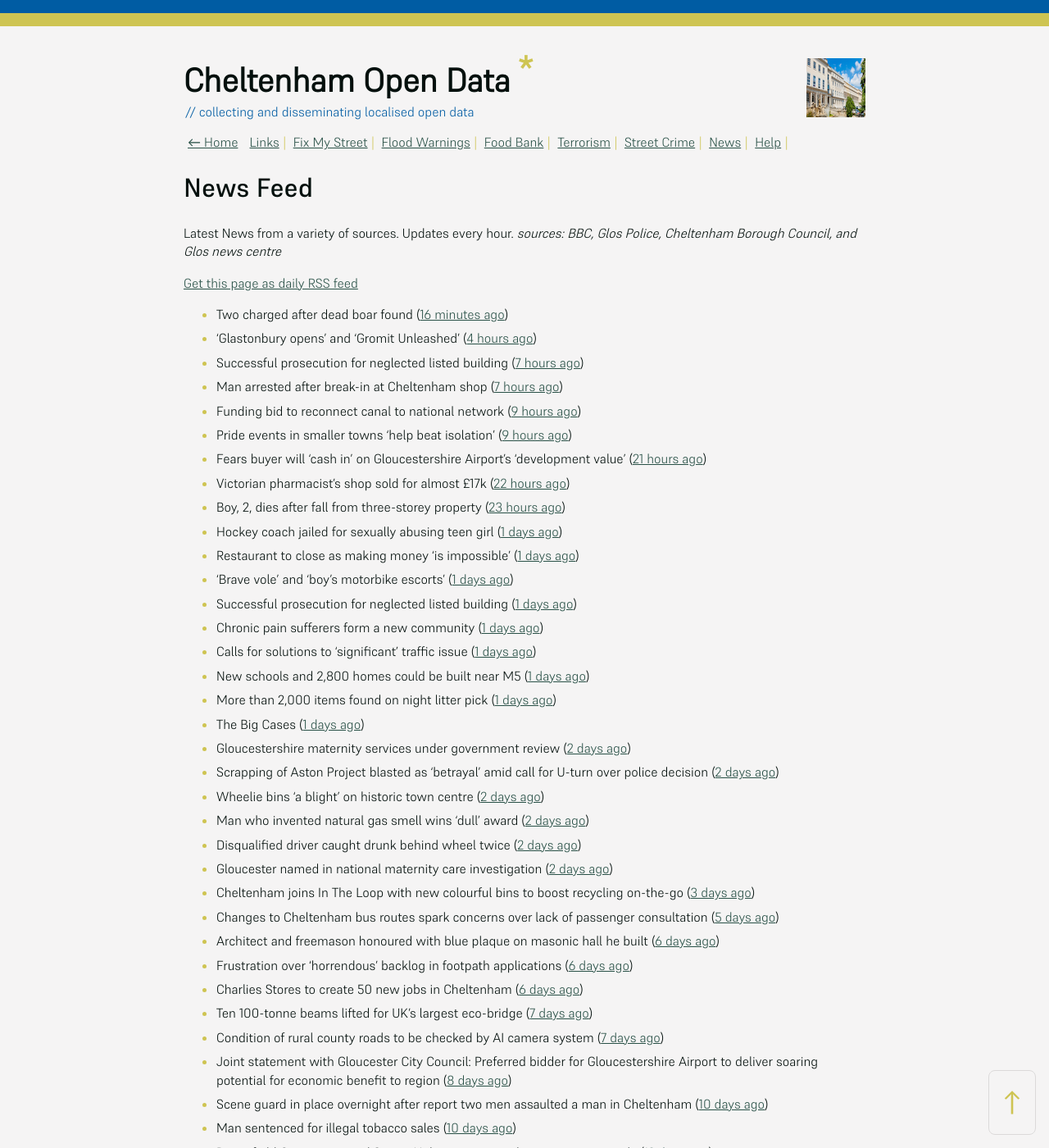
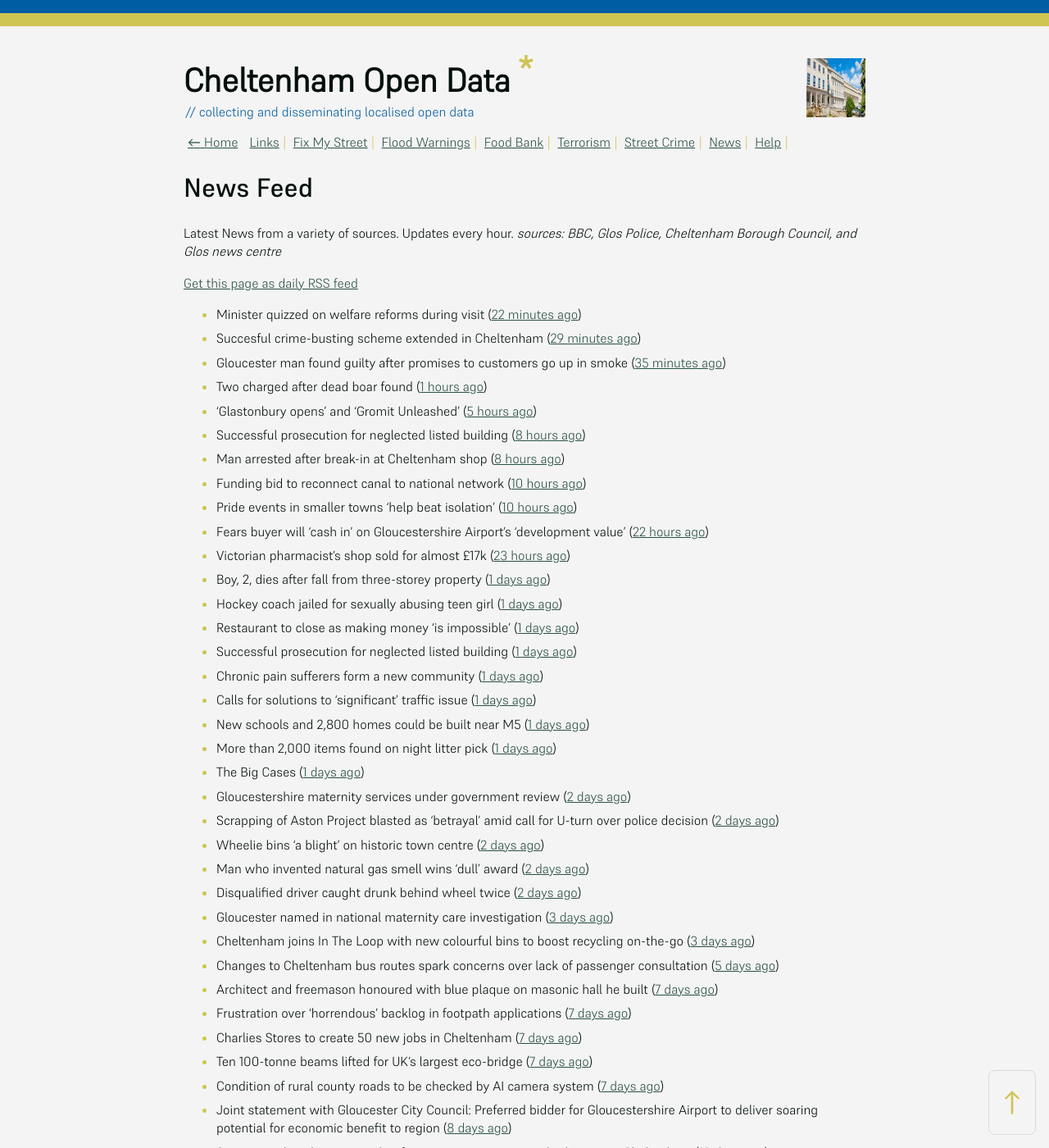
Before and after one commit to mat-0/cheltenham-open-data, a Jekyll site: the page built from _pages/news.md, in a window 1280 px wide and 1400 px high. Shown: the whole window at 82% size. Built offline with Jekyll 4.4.1, drawn with Linux system fonts in a browser that asks for light colours; some of the changed text lies outside the part shown.

Commit message:
Updated 2025-06-26 15:58:40

```diff
--- a/_pages/news.md
+++ b/_pages/news.md
@@ -12,18 +12,20 @@ _sources: BBC, Glos Police, Cheltenham Borough Council, and Glos news centre_
 [Get this page as daily RSS feed](/daily.rss)
 
 <!-- news_marker starts -->
-- Two charged after dead boar found ([16 minutes ago](https://www.bbc.com/news/articles/cwykjzgjyrno))
-- 'Glastonbury opens' and 'Gromit Unleashed' ([4 hours ago](https://www.bbc.com/news/articles/cx2g8xvd4qdo))
-- Successful prosecution for neglected listed building ([7 hours ago](https://gloucesternewscentre.co.uk/successful-prosecution-for-neglected-listed-building/))
-- Man arrested after break-in at Cheltenham shop ([7 hours ago](https://gloucesternewscentre.co.uk/man-arrested-after-break-in-at-cheltenham-shop/))
-- Funding bid to reconnect canal to national network ([9 hours ago](https://www.bbc.com/news/articles/cgmw1werzneo))
-- Pride events in smaller towns 'help beat isolation' ([9 hours ago](https://www.bbc.com/news/articles/c24v5vqj8dro))
-- Fears buyer will ‘cash in’ on Gloucestershire Airport’s ‘development value’ ([21 hours ago](https://gloucesternewscentre.co.uk/fears-buyer-will-cash-in-on-gloucestershire-airports-development-value/))
-- Victorian pharmacist's shop sold for almost £17k ([22 hours ago](https://www.bbc.com/news/articles/c3w41xw4ygwo))
-- Boy, 2, dies after fall from three-storey property ([23 hours ago](https://www.bbc.com/news/articles/crmvj3p192ko))
+- Minister quizzed on welfare reforms during visit ([22 minutes ago](https://www.bbc.com/news/articles/cd6g58we454o))
+- Succesful crime-busting scheme extended in Cheltenham ([29 minutes ago](https://gloucesternewscentre.co.uk/succesful-crime-busting-scheme-extended-in-cheltenham/))
+- Gloucester man found guilty after promises to customers go up in smoke ([35 minutes ago](https://gloucesternewscentre.co.uk/gloucester-man-found-guilty-after-promises-to-customers-go-up-in-smoke/))
+- Two charged after dead boar found ([1 hours ago](https://www.bbc.com/news/articles/cwykjzgjyrno))
+- 'Glastonbury opens' and 'Gromit Unleashed' ([5 hours ago](https://www.bbc.com/news/articles/cx2g8xvd4qdo))
+- Successful prosecution for neglected listed building ([8 hours ago](https://gloucesternewscentre.co.uk/successful-prosecution-for-neglected-listed-building/))
+- Man arrested after break-in at Cheltenham shop ([8 hours ago](https://gloucesternewscentre.co.uk/man-arrested-after-break-in-at-cheltenham-shop/))
+- Funding bid to reconnect canal to national network ([10 hours ago](https://www.bbc.com/news/articles/cgmw1werzneo))
+- Pride events in smaller towns 'help beat isolation' ([10 hours ago](https://www.bbc.com/news/articles/c24v5vqj8dro))
+- Fears buyer will ‘cash in’ on Gloucestershire Airport’s ‘development value’ ([22 hours ago](https://gloucesternewscentre.co.uk/fears-buyer-will-cash-in-on-gloucestershire-airports-development-value/))
+- Victorian pharmacist's shop sold for almost £17k ([23 hours ago](https://www.bbc.com/news/articles/c3w41xw4ygwo))
+- Boy, 2, dies after fall from three-storey property ([1 days ago](https://www.bbc.com/news/articles/crmvj3p192ko))
 - Hockey coach jailed for sexually abusing teen girl ([1 days ago](https://www.bbc.com/news/articles/c8rpk5m5en0o))
 - Restaurant to close as making money 'is impossible' ([1 days ago](https://www.bbc.com/news/articles/c307drj7zvjo))
-- 'Brave vole' and 'boy's motorbike escorts' ([1 days ago](https://www.bbc.com/news/articles/cjd23ne3pz3o))
 - Successful prosecution for neglected listed building ([1 days ago](https://www.cheltenham.gov.uk/news/article/3023/successful_prosecution_for_neglected_listed_building))
 - Chronic pain sufferers form a new community ([1 days ago](https://www.bbc.com/news/articles/cp82n1ez6z8o))
 - Calls for solutions to 'significant' traffic issue ([1 days ago](https://www.bbc.com/news/articles/czxe8l7xnvlo))
@@ -35,35 +37,33 @@ _sources: BBC, Glos Police, Cheltenham Borough Council, and Glos news centre_
 - Wheelie bins 'a blight' on historic town centre ([2 days ago](https://www.bbc.com/news/articles/cn86y7dq8yeo))
 - Man who invented natural gas smell wins 'dull' award ([2 days ago](https://www.bbc.com/news/articles/cpw74x57p8po))
 - Disqualified driver caught drunk behind wheel twice ([2 days ago](https://www.bbc.com/news/articles/c0k75jkm43zo))
-- Gloucester named in national maternity care investigation ([2 days ago](https://www.bbc.com/news/articles/c994x95yygyo))
+- Gloucester named in national maternity care investigation ([3 days ago](https://www.bbc.com/news/articles/c994x95yygyo))
 - Cheltenham joins In The Loop with new colourful bins to boost recycling on-the-go ([3 days ago](https://www.cheltenham.gov.uk/news/article/3022/cheltenham_joins_in_the_loop_with_new_colourful_bins_to_boost_recycling_on-the-go))
 - Changes to Cheltenham bus routes spark concerns over lack of passenger consultation ([5 days ago](https://gloucesternewscentre.co.uk/changes-to-cheltenham-bus-routes-spark-concerns-over-lack-of-passenger-consultation/))
-- Architect and freemason honoured with blue plaque on masonic hall he built ([6 days ago](https://gloucesternewscentre.co.uk/architect-and-freemason-honoured-with-blue-plaque-on-masonic-hall-he-built/))
-- Frustration over ‘horrendous’ backlog in footpath applications ([6 days ago](https://gloucesternewscentre.co.uk/frustration-over-horrendous-backlog-in-footpath-applications/))
-- Charlies Stores to create 50 new jobs in Cheltenham ([6 days ago](https://gloucesternewscentre.co.uk/charlies-stores-to-create-50-new-jobs-in-cheltenham/))
+- Architect and freemason honoured with blue plaque on masonic hall he built ([7 days ago](https://gloucesternewscentre.co.uk/architect-and-freemason-honoured-with-blue-plaque-on-masonic-hall-he-built/))
+- Frustration over ‘horrendous’ backlog in footpath applications ([7 days ago](https://gloucesternewscentre.co.uk/frustration-over-horrendous-backlog-in-footpath-applications/))
+- Charlies Stores to create 50 new jobs in Cheltenham ([7 days ago](https://gloucesternewscentre.co.uk/charlies-stores-to-create-50-new-jobs-in-cheltenham/))
 - Ten 100-tonne beams lifted for UK’s largest eco-bridge ([7 days ago](https://www.bbc.co.uk/sounds/play/p0lk57bp))
 - Condition of rural county roads to be checked by AI camera system ([7 days ago](https://gloucesternewscentre.co.uk/condition-of-rural-county-roads-to-be-checked-by-ai-camera-system/))
 - Joint statement with Gloucester City Council: Preferred bidder for Gloucestershire Airport to deliver soaring potential for economic benefit to region ([8 days ago](https://www.cheltenham.gov.uk/news/article/3021/joint_statement_with_gloucester_city_council_preferred_bidder_for_gloucestershire_airport_to_deliver_soaring_potential_for_economic_benefit_to_region))
 - Scene guard in place overnight after report two men assaulted a man in Cheltenham ([10 days ago](https://gloucesternewscentre.co.uk/scene-guard-in-place-overnight-after-report-two-men-assaulted-a-man-in-cheltenham/))
 - Man sentenced for illegal tobacco sales ([10 days ago](https://gloucesternewscentre.co.uk/man-sentenced-for-illegal-tobacco-sales/))
-- Petersfield Community and Sports Hub set to strengthen community pride ([12 days ago](https://gloucesternewscentre.co.uk/petersfield-community-and-sports-hub-set-to-strengthen-community-pride/))
+- Petersfield Community and Sports Hub set to strengthen community pride ([13 days ago](https://gloucesternewscentre.co.uk/petersfield-community-and-sports-hub-set-to-strengthen-community-pride/))
 - Petersfield Community and Sports Hub set to strengthen community pride in Cheltenham ([13 days ago](https://www.cheltenham.gov.uk/news/article/3020/petersfield_community_and_sports_hub_set_to_strengthen_community_pride_in_cheltenham))
 - Football club revamp and community hub a step closer to reality ([14 days ago](https://gloucesternewscentre.co.uk/football-club-revamp-and-community-hub-a-step-closer-to-reality/))
 - Removal of ‘tatty tents’ outside 131 Promenade welcomed ([14 days ago](https://gloucesternewscentre.co.uk/removal-of-tatty-tents-outside-131-promenade-welcomed/))
-- Concerns poor state of running track is contributing to injuries ([14 days ago](https://gloucesternewscentre.co.uk/concerns-poor-state-of-running-track-is-contributing-to-injuries/))
-- Hospice grounds in full bloom for popular open gardens event ([15 days ago](https://gloucesternewscentre.co.uk/hospice-grounds-in-full-bloom-for-popular-open-gardens-event/))
-- Shire Hall Lib Dems urged to reopen Cheltenham’s Swindon Road tip ([16 days ago](https://gloucesternewscentre.co.uk/shire-hall-lib-dems-urged-to-reopen-cheltenhams-swindon-road-tip/))
-- Funding for Cheltenham sports community hub set for approval ([16 days ago](https://gloucesternewscentre.co.uk/funding-for-cheltenham-sports-community-hub-set-for-approval/))
+- Concerns poor state of running track is contributing to injuries ([15 days ago](https://gloucesternewscentre.co.uk/concerns-poor-state-of-running-track-is-contributing-to-injuries/))
+- Hospice grounds in full bloom for popular open gardens event ([16 days ago](https://gloucesternewscentre.co.uk/hospice-grounds-in-full-bloom-for-popular-open-gardens-event/))
+- Shire Hall Lib Dems urged to reopen Cheltenham’s Swindon Road tip ([17 days ago](https://gloucesternewscentre.co.uk/shire-hall-lib-dems-urged-to-reopen-cheltenhams-swindon-road-tip/))
+- Funding for Cheltenham sports community hub set for approval ([17 days ago](https://gloucesternewscentre.co.uk/funding-for-cheltenham-sports-community-hub-set-for-approval/))
 - Man ‘alarmed’ to find home included ‘without consent’ in 4000-house plan near M5 ([19 days ago](https://gloucesternewscentre.co.uk/man-alarmed-to-find-home-included-without-consent-in-4000-house-plan-near-m5/))
 - Cheltenham celebrates 10 years of prestigious Purple Flag ([20 days ago](https://www.cheltenham.gov.uk/news/article/3019/cheltenham_celebrates_10_years_of_prestigious_purple_flag))
 - Reshaping Cheltenham’s future with latest cabinet portfolio announcements ([20 days ago](https://www.cheltenham.gov.uk/news/article/3018/reshaping_cheltenhams_future_with_latest_cabinet_portfolio_announcements))
-- Cheltenham and Tewkesbury planners blasted for ‘caring more about bats than police’ in Elms Park decision ([20 days ago](https://gloucesternewscentre.co.uk/cheltenham-and-tewkesbury-planners-blasted-for-caring-more-about-bats-than-police-in-elms-park-decision/))
-- Gloucestershire Constabulary supports National Police Chiefs’ Council’s 2Wheel Operation ([20 days ago](https://gloucesternewscentre.co.uk/gloucestershire-constabulary-supports-national-police-chiefs-councils-2wheel-operation/))
-- Decision on tapas bar which wants people to ‘enjoy good food and nice wine’ ([20 days ago](https://gloucesternewscentre.co.uk/decision-on-tapas-bar-which-wants-people-to-enjoy-good-food-and-nice-wine/))
+- Cheltenham and Tewkesbury planners blasted for ‘caring more about bats than police’ in Elms Park decision ([21 days ago](https://gloucesternewscentre.co.uk/cheltenham-and-tewkesbury-planners-blasted-for-caring-more-about-bats-than-police-in-elms-park-decision/))
+- Gloucestershire Constabulary supports National Police Chiefs’ Council’s 2Wheel Operation ([21 days ago](https://gloucesternewscentre.co.uk/gloucestershire-constabulary-supports-national-police-chiefs-councils-2wheel-operation/))
+- Decision on tapas bar which wants people to ‘enjoy good food and nice wine’ ([21 days ago](https://gloucesternewscentre.co.uk/decision-on-tapas-bar-which-wants-people-to-enjoy-good-food-and-nice-wine/))
 - Development consent granted for M5 Junction 10 Improvements Scheme ([21 days ago](https://gloucesternewscentre.co.uk/development-consent-granted-for-m5-junction-10-improvements-scheme/))
-- £25k cash boost for much-loved Cheltenham Playhouse ([22 days ago](https://gloucesternewscentre.co.uk/25k-cash-boost-for-much-loved-cheltenham-playhouse/))
 - £25k cash boost for much-loved Cheltenham Playhouse ([23 days ago](https://www.cheltenham.gov.uk/news/article/3017/25k_cash_boost_for_much-loved_cheltenham_playhouse))
-- Neighbourhood Watch encourages people to join to deter crime ([24 days ago](https://gloucesternewscentre.co.uk/neighbourhood-watch-encourages-people-to-join-to-deter-crime/))
 - A joint statement about Elms Park ([27 days ago](https://www.cheltenham.gov.uk/news/article/3015/a_joint_statement_about_elms_park))
 
 <!-- news_marker ends -->
```
Also changed, not shown: _data/flood.json (+4 -4 lines), _pages/fix-my-street.md (+4 -4 lines), index.md (+5 -5 lines).
